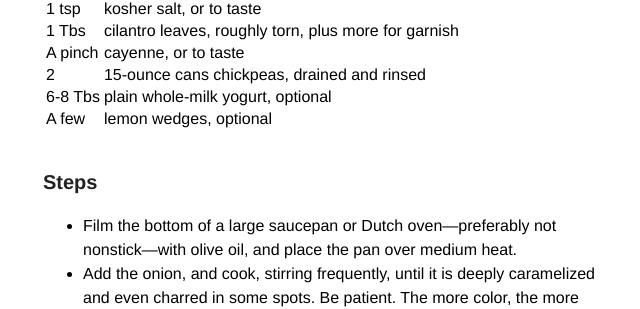
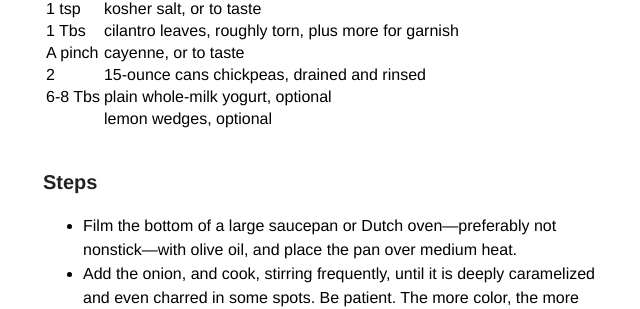
Before and after one commit to jimmyodonnell/jimmyodonnell.github.io, a Jekyll site: the page built from recipes/chana-masala.md, in a window 1280 px wide and 900 px high, scrolled down 409 px. Shown: the part 150-459 px from the top of the window, without its empty margins (317-957 px from the left). Built offline with Jekyll 4.4.1, drawn with Linux system fonts in a browser that asks for light colours.

Commit message:
try empty cell in table

```diff
--- a/recipes/chana-masala.md
+++ b/recipes/chana-masala.md
@@ -26,7 +26,7 @@ comments: false
 | A pinch | cayenne, or to taste |
 | 2 | 15-ounce cans chickpeas, drained and rinsed |
 | 6-8 Tbs | plain whole-milk yogurt, optional |
-| A few | lemon wedges, optional |
+|  | lemon wedges, optional |
 
 ### Steps
 
```
